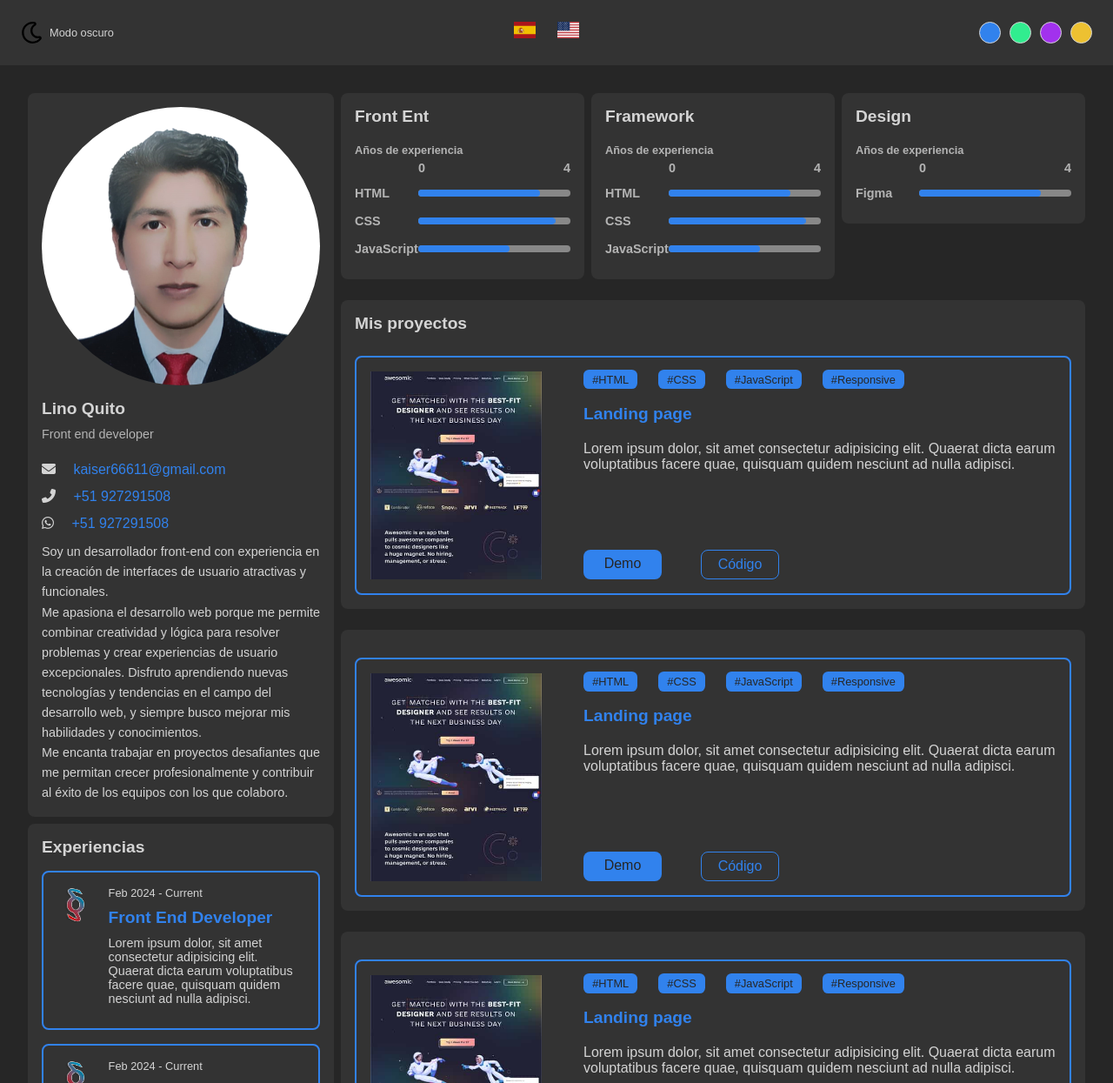
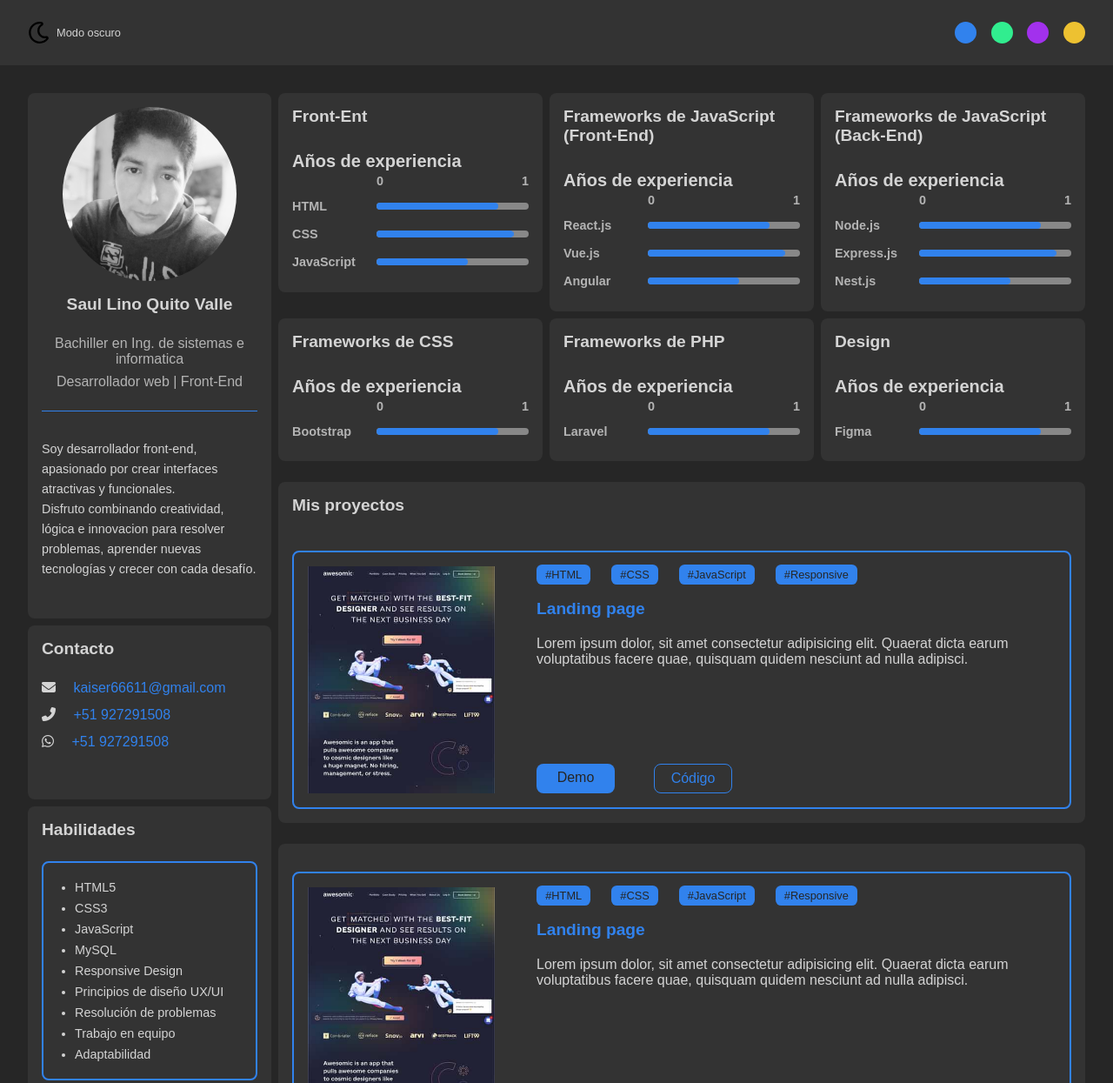
Before and after one commit to lino2411/Portafolio, a plain HTML site: page index.html in a window 1280 px wide. Shown: the top 1245 px of the page at 87% size. Drawn offline with Linux system fonts and the light colour scheme.

Commit message:
Descripcion de los cambios realizados

```diff
--- a/css/styles.css
+++ b/css/styles.css
@@ -42,7 +42,7 @@ body.dark {
     align-items: center;
     justify-content: space-between;
     height: 75px;
-    padding: 0 1.5rem;
+    padding: 0 2rem;
     background-color: var(--bg-card-color);
     transition: var(--transition);
 }
@@ -71,43 +71,26 @@ body.dark {
 
 /*----------css para los colores del nav----------*/
 
-/*---------Idioma---------*/
-.flags {
-    width: 75px;
-    height: 25px;
-    display: flex;
-    align-items: center;
-    justify-content: space-between;
-}
-
-.flags__item {
-    width: 25px;
-    height: 25px;
-    border-radius: 50%;
-    cursor: pointer;
-    transition: var(--transition);
-}
-
-.flags__img {
-    display: inline-block;
-}
-/*--------------------*/
 
 .colors {
     display: flex;
     justify-content: space-between;
     align-items: center;
-    height: 20px;
-    width: 130px;
+    height: 30px;
+    width: 150px;
 }
 
 .colors__item {
     width: 25px;
     height: 25px;
-    border: 1px solid var(--text-color);
+    border: none;
     background-color: var(--primary-color);
     border-radius: 50%;
     cursor: pointer;
+    transition: transform 0.3s ease-in-out;
+}
+.colors__item:hover {
+    transform: scale(1.5);
 }
 
 .colors__item--blue {
@@ -150,34 +133,61 @@ body.dark {
     border-radius: var(--border-radius);
 }
 
+.card--profile {
+    width: 280px;
+    display: flex;
+    flex-direction: column;
+    align-items: center;
+}
+
 .card__img-container {
     /* min-width: 320px; */
-    width: 320px;
-    height: 320px;
+    width: 200px;
+    height: 200px;
     border-radius: 50%;
     overflow: hidden;
 }
 
 .card__header {
     padding: 1em 0;
+    display: flex;
+    flex-direction: column;
+    align-items: center;
 }
 
 .card__title {
     font-size: 1.2rem;
+    font-weight: bold;
+    padding-bottom: 15px;
 }
 
 .card__subtitle {
     margin: 0.5rem 0;
-    font-size: 0.9rem;
+    font-size: 1rem;
     opacity: 0.8;
 }
 
-.experiencia{
+.card__description {
+    font-size: 1rem;
+    opacity: 0.8;
+    text-align: center;
+}
+
+.raya {
+    width: 100%;
+    height: 1px;
+    background-color: #ccc;
+    margin: 1em 0;
+    background-color: var(--primary-color);
+}
+
+/* .experiencia{
     font-size: 0.8rem;
     opacity: 0.8;
-}
+} */
 
 
+/* contacto */
 .card__link {
     margin-bottom: 0.8em;
 }
@@ -195,6 +205,21 @@ body.dark {
         display: grid;
         gap: 0.5em;
 }
+
+.card__habilidades {
+    padding: 1em;
+    border: 2px solid var(--primary-color);
+    border-radius: var(--border-radius);
+    transition: var(--transition);
+}
+
+/* card habilidades */
+.habilidades {
+    font-size: 0.9rem;
+    padding: 0 20px;
+    line-height: 1.5rem;
+}
+
 
 @media screen and (min-width: 720px){
     .column--right{
@@ -449,6 +474,14 @@ body.dark {
 /* -----------mediaquey para mobil -----------------*/
 
 @media screen and (max-width: 760px) {
+
+    .main {
+        display: flex;
+        flex-direction: column;
+        align-items: center;
+        justify-content: center;
+    }
+
     .card--project {
             display: grid;
             grid-column: 1 / -1;
@@ -460,6 +493,7 @@ body.dark {
         display: flex;
         flex-direction: column; /* Apila los elementos verticalmente */
         align-items: center; /* Centra los elementos horizontalmente */
+        justify-content: center; /* Centra los elementos verticalmente */
         margin-top: 1em;
         padding: 1em;
         border: 2px solid var(--primary-color);
@@ -470,6 +504,10 @@ body.dark {
         max-width: 90%; /* Aumenta el tamaño de la imagen en móviles */
         margin-right: 0; /* Elimina el margen derecho */
         margin-bottom: 1em; /* Agrega margen inferior para separar la imagen del texto */
+    }
+
+    .card--profile{
+        width: 100%;
     }
 
     .project__tag{
--- a/index.html
+++ b/index.html
@@ -6,24 +6,15 @@
     <meta name="viewport" content="width=device-width, initial-scale=1.0" />
     <link rel="stylesheet" href="https://cdnjs.cloudflare.com/ajax/libs/font-awesome/6.7.2/css/all.min.css" integrity="sha512-Evv84Mr4kqVGRNSgIGL/F/aIDqQb7xQ2vcrdIwxfjThSH8CSR7PBEakCr51Ck+w+/U6swU2Im1vVX0SVk9ABhg==" crossorigin="anonymous" referrerpolicy="no-referrer" />
     <link rel="stylesheet" href="css/styles.css" />
-    <title>Portafolio</title>
+    <title>Mi portafolio | LinoQV</title>
   </head>
+
   <body class="dark">
     <header class="header">
       <section class="switches">
         <div id="toggle-theme" class="toggle-theme">
           <img id="toggle-icon" src="assets/icons/moon.svg" alt="icon theme" class="toggle-theme__icon">
           <p id="toggle-text" class="toggle-theme__text">Modo oscuro </p>
-        </div>
-      </section>
-
-      <section id="flags" class="flags">
-        <div class="flags__item" data-languaje="es">
-          <img src="assets/icons/es.svg" alt="spaña" class="flags__img">
-        </div>
-
-        <div class="flags__item" data-languaje="en">
-          <img src="assets/icons/us.svg" alt="estados unidos" class="flags__img">
         </div>
       </section>
 
@@ -40,15 +31,17 @@
         <!-- PROFILE CARD -->
          <article class="card card--profile">
             <div class="card__img-container">
-              <img src="assets/img/profile.png" alt="Perfil de Lino Quito">
+              <img src="assets/img/porta.png" alt="Perfil de Lino Quito">
             </div>
 
             <div class="card__header">
-              <h2 class="card__title">Lino Quito</h2>
-              <p class="card__subtitle">Front end developer</p>
+              <h2 class="card__title">Saul Lino Quito Valle</h2>
+              <p class="card__description">Bachiller en Ing. de sistemas e informatica</p>
+              <p class="card__subtitle">Desarrollador web | Front-End</p>
+              <div class="raya"></div>
             </div>
 
-            <div class="card__body">
+            <!-- <div class="card__body">
               <div class="card__link">
                 <i class="fas fa-envelope icon"></i>
                 <a href="mailto:kaiser66611@gmail.com">kaiser66611@gmail.com</a>
@@ -62,16 +55,16 @@
               <div class="card__link">
                 <i class="fab fa-whatsapp icon"></i>
                 <a href="https://wa.me/51927291508">+51 927291508</a>
-              </div>
+              </div> -->
 
               <p class="card__text">
-                Soy un desarrollador front-end con experiencia en la creación de interfaces de usuario atractivas
-              y funcionales. <br> Me apasiona el desarrollo web porque me permite combinar creatividad y lógica para resolver problemas y crear experiencias de usuario excepcionales. Disfruto aprendiendo nuevas tecnologías y tendencias en el campo del desarrollo web, y siempre busco mejorar mis habilidades y conocimientos. <br>Me encanta trabajar en proyectos desafiantes que me permitan crecer profesionalmente y contribuir al éxito de los equipos con los que colaboro.
+                Soy desarrollador front-end, apasionado por crear interfaces atractivas y funcionales. <br> Disfruto combinando creatividad, lógica e innovacion para resolver problemas, aprender nuevas tecnologías y crecer con cada desafío.
               </p>
             </div>
          </article>
 
-         <article class="card card--experiences">
+         <!-- experiencias -->
+         <!-- <article class="card card--experiences">
           <h2 class="card__title">Experiencias</h2>
           <div class="experience">
             <img src="assets/img/logo.png" alt="" class="experience__image">
@@ -99,8 +92,52 @@
               <p class="experience__description">Lorem ipsum dolor, sit amet consectetur adipisicing elit. Quaerat dicta earum voluptatibus facere quae, quisquam quidem nesciunt ad nulla adipisci.</p>
             </div>
           </div>
+         </article> -->
+
+         <!--contacto personal-->
+         <article class="card card--contacto">
+            <h2 class="card__title">Contacto</h2>
+
+              <div class="card__body">
+                <div class="card__link">
+                  <i class="fas fa-envelope icon"></i>
+                  <a href="mailto:kaiser66611@gmail.com">kaiser66611@gmail.com</a>
+                </div>
+
+                <div class="card__link">
+                  <i class="fas fa-phone-alt icon"></i>
+                  <a href="tel:+51927291508">+51 927291508</a>
+                </div>
+
+                <div class="card__link">
+                  <i class="fab fa-whatsapp icon"></i>
+                  <a href="https://wa.me/51927291508">+51 927291508</a>
+                </div>
+              </div>
          </article>
 
+         <!-- habilidades-->
+         <article class="card card--habilidades">
+          <h2 class="card__title">Habilidades</h2>
+            <div class="card__habilidades">
+              <ul class="habilidades">
+                <li>HTML5</li>
+                <li>CSS3</li>
+                <li>JavaScript</li>
+                <!-- <li>Frameworks de JavaScript (Angular)</li> -->
+                <li>MySQL</li>
+                <!-- <li>Git/Github</li> -->
+                <li>Responsive Design</li>
+                <!-- <li>Preprocesadores CSS (Sass)</li> -->
+                <li>Principios de diseño UX/UI</li>
+                <li>Resolución de problemas</li>
+                <li>Trabajo en equipo</li>
+                <li>Adaptabilidad</li>
+              </ul>
+            </div>
+       </article>
+
+         <!-- Hibbies -->
          <article class="card card--hobbies">
           <h2 class="card__title">Hobbies</h2>
           <div class="card__image-container">
@@ -113,12 +150,12 @@
 
       <section class="column column--right">
           <article class="card">
-            <h2 class="card__title">Front Ent <h2>
+            <h2 class="card__title">Front-Ent <h2>
               <small class="experiencia">Años de experiencia</small>
               <div class="skills">
                 <div class="skills__header">
                   <span class="skills__star-level">0</span>
-                  <span class="skills__star-level">4</span>
+                  <span class="skills__star-level">1</span>
                 </div>
               </div>
 
@@ -141,42 +178,110 @@
               </div>
           </article>
 
+          <!-- lista de framework de JavaScript (Front-End)-->
           <article class="card">
-            <h2 class="card__title">Framework <h2>
+            <h2 class="card__title">Frameworks de JavaScript (Front-End)<h2>
               <small class="experiencia">Años de experiencia</small>
               <div class="skills">
                 <div class="skills__header">
                   <span class="skills__star-level">0</span>
-                  <span class="skills__star-level">4</span>
+                  <span class="skills__star-level">1</span>
                 </div>
               </div>
 
               <div class="skills">
                 <div class="skills__item">
-                  <p class="skills__tech">HTML</p>
+                  <p class="skills__tech">React.js</p>
                   <div class="skills__bar skills__bar--80"></div>
                 </div>
 
                 <div class="skills__item">
-                  <p class="skills__tech">CSS</p>
+                  <p class="skills__tech">Vue.js</p>
                   <div class="skills__bar skills__bar--90"></div>
                 </div>
 
                 <div class="skills__item">
-                  <p class="skills__tech">JavaScript</p>
+                  <p class="skills__tech">Angular</p>
                   <div class="skills__bar skills__bar--60"></div>
                 </div>
-
               </div>
           </article>
 
+        <!-- lista de Frameworks de JavaScript (Back-End)-->
+          <article class="card">
+            <h2 class="card__title">Frameworks de JavaScript (Back-End)<h2>
+              <small class="experiencia">Años de experiencia</small>
+              <div class="skills">
+                <div class="skills__header">
+                  <span class="skills__star-level">0</span>
+                  <span class="skills__star-level">1</span>
+                </div>
+              </div>
+
+              <div class="skills">
+                <div class="skills__item">
+                  <p class="skills__tech">Node.js</p>
+                  <div class="skills__bar skills__bar--80"></div>
+                </div>
+
+                <div class="skills__item">
+                  <p class="skills__tech">Express.js</p>
+                  <div class="skills__bar skills__bar--90"></div>
+                </div>
+
+                <div class="skills__item">
+                  <p class="skills__tech">Nest.js</p>
+                  <div class="skills__bar skills__bar--60"></div>
+                </div>
+              </div>
+          </article>
+
+          <!-- lista de Frameworks de CSS-->
+          <article class="card">
+            <h2 class="card__title">Frameworks de CSS<h2>
+              <small class="experiencia">Años de experiencia</small>
+              <div class="skills">
+                <div class="skills__header">
+                  <span class="skills__star-level">0</span>
+                  <span class="skills__star-level">1</span>
+                </div>
+              </div>
+
+              <div class="skills">
+                <div class="skills__item">
+                  <p class="skills__tech">Bootstrap</p>
+                  <div class="skills__bar skills__bar--80"></div>
+                </div>
+              </div>
+          </article>
+
+          <!-- lista de Frameworks de PHP-->
+          <article class="card">
+            <h2 class="card__title">Frameworks de PHP<h2>
+              <small class="experiencia">Años de experiencia</small>
+              <div class="skills">
+                <div class="skills__header">
+                  <span class="skills__star-level">0</span>
+                  <span class="skills__star-level">1</span>
+                </div>
+              </div>
+
+              <div class="skills">
+                <div class="skills__item">
+                  <p class="skills__tech">Laravel</p>
+                  <div class="skills__bar skills__bar--80"></div>
+                </div>
+              </div>
+          </article>
+
+          <!-- lista de disings -->
           <article class="card">
             <h2 class="card__title">Design <h2>
               <small class="experiencia">Años de experiencia</small>
               <div class="skills">
                 <div class="skills__header">
                   <span class="skills__star-level">0</span>
-                  <span class="skills__star-level">4</span>
+                  <span class="skills__star-level">1</span>
                 </div>
               </div>
 
--- a/languages/es.json
+++ /dev/null
@@ -1,6 +0,0 @@
-{
-    "profile": {
-        "rol": "Desarrollador Fornt-end",
-        "description": "Soy un desarrollador front-end con experiencia en la creación de interfaces de usuario atractivas y funcionales. Me apasiona el desarrollo web porque me permite combinar creatividad y lógica para resolver problemas y crear experiencias de usuario excepcionales. Disfruto aprendiendo nuevas tecnologías y tendencias en el campo del desarrollo web, y siempre busco mejorar mis habilidades y conocimientos. Me encanta trabajar en proyectos desafiantes que me permitan crecer profesionalmente y contribuir al éxito de los equipos con los que colaboro."
-    }
-}
```
Also changed, not shown: assets/img/porta.png (added), languages/en.json (deleted).
